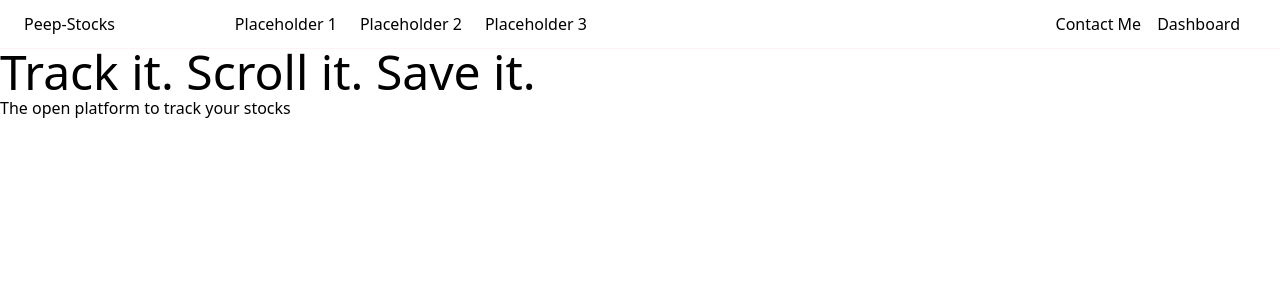
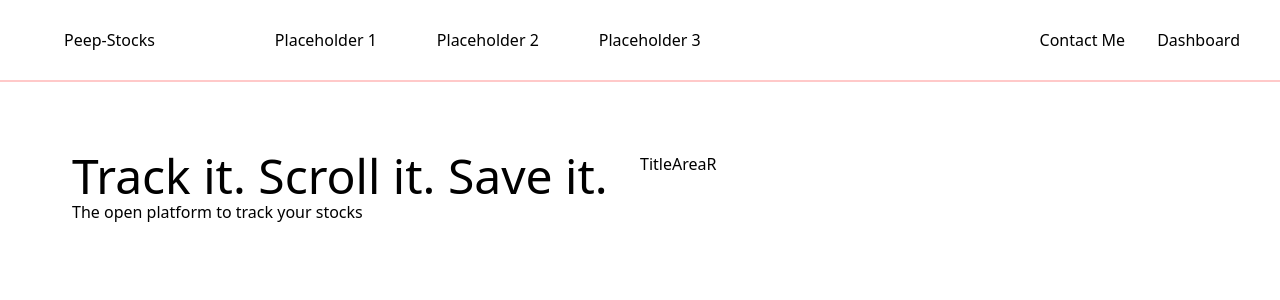
Before and after one commit to ranjanaditya452/Peep_Stocks, a React (Vite) app in the folder stock-trackerFE/: page / in a window 1280 px wide. Shown: the top 300 px of the page. Built offline with nearby package versions, Linux system fonts and the light colour scheme.

Commit message:
Fixed the issues related to components, added a clear hierarchy

```diff
--- a/stock-trackerFE/src/App.jsx
+++ b/stock-trackerFE/src/App.jsx
@@ -1,14 +1,16 @@
 import React from 'react'
 import { Route,BrowserRouter,Routes } from 'react-router-dom'
-import Homepage from './components/Homepage'
-
+import Homepage from './pages/Homepage'
+import Navbar from './components/Navbar'
 const App = () => {
-  return (
+  return (<>
+    <Navbar/>
     <BrowserRouter>
       <Routes>
         <Route path='/' element={<Homepage/>}/>
       </Routes>
     </BrowserRouter>
+    </>
   )
 }
 
--- a/stock-trackerFE/src/components/Homepage.jsx
+++ /dev/null
@@ -1,14 +0,0 @@
-import React from 'react'
-import Navbar from './micro-components/Navbar'
-import TitleAreaL from './micro-components/TitleAreaL'
-
-const Homepage = () => {
-  return (
-    <>
-    <Navbar/>
-    <TitleAreaL/>
-    </>
-  )
-}
-
-export default Homepage
--- a/stock-trackerFE/src/components/micro-components/Navbar.jsx
+++ b/stock-trackerFE/src/components/Navbar.jsx
@@ -4,20 +4,18 @@ const Navbar = () => {
   return (
 
   <>
-   <div className='col-span-2 flex gap-20 py-3 pl-6 grow-none outline outline-red-50'>
+   <div className='flex items-center gap-20 py-3 pl-16 h-20 grow-none outline-2 outline-red-200'>
      <div className=' pr-4'>Peep-Stocks</div>
-     <div className='flex justify-between w-100 px-6 '>
+     <div className='flex justify-between gap-15 px-6 '>
       <div>Placeholder&nbsp;1</div>
       <div>Placeholder&nbsp;2</div>
       <div>Placeholder&nbsp;3</div>
      </div>
-     <div className='flex ml-auto pr-10 gap-4'>
+     <div className='flex ml-auto pr-10 gap-8'>
       <div className=''>Contact Me</div>
       <div>Dashboard</div>
      </div>
    </div>
-
-
   </>
 
   )
--- a/stock-trackerFE/src/components/micro-components/TitleAreaL.jsx
+++ b/stock-trackerFE/src/components/TitleAreaL.jsx
@@ -4,7 +4,7 @@ const TitleAreaL = () => {
   return (
   <>
     <div className='flex flex-col'>
-    <div className='text-5xl  '>Track it. Scroll it. Save it.</div>
+    <div className='text-5xl'>Track it. Scroll it. Save it.</div>
     <div className=''>The open platform to track your stocks</div>
    </div>
    </>
--- /dev/null
+++ b/stock-trackerFE/src/components/TitleAreaR.jsx
@@ -0,0 +1,9 @@
+import React from 'react'
+
+const TitleAreaR = () => {
+  return (
+    <div>TitleAreaR</div>
+  )
+}
+
+export default TitleAreaR
--- /dev/null
+++ b/stock-trackerFE/src/pages/Homepage.jsx
@@ -0,0 +1,17 @@
+import React from 'react'
+import Navbar from '../components/Navbar'
+import TitleAreaL from '../components/TitleAreaL'
+import TitleAreaR from '../components/TitleAreaR'
+
+const Homepage = () => {
+  return (
+    <>
+    <div className='grid grid-cols-2 p-18'>
+      <TitleAreaL/>
+      <TitleAreaR/>
+    </div>
+    </>
+  )
+}
+
+export default Homepage
```
